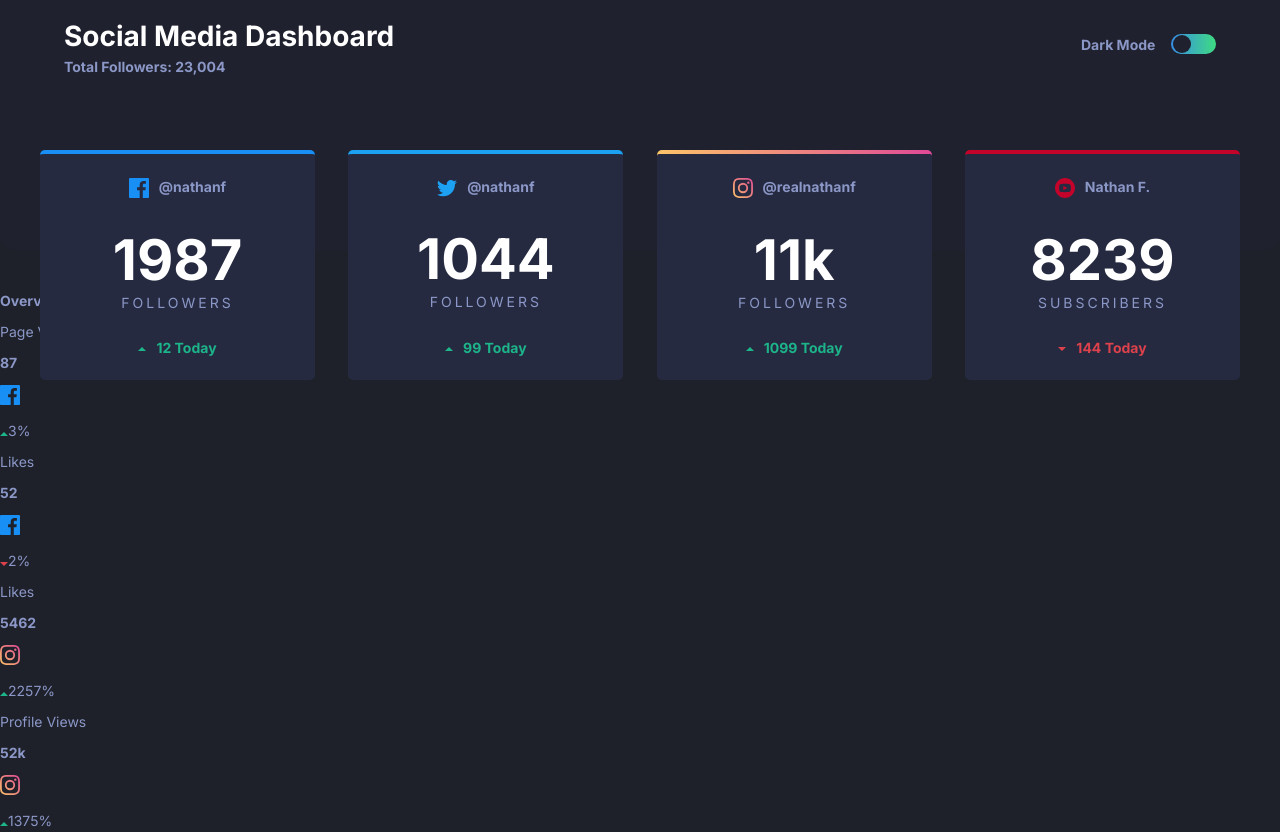
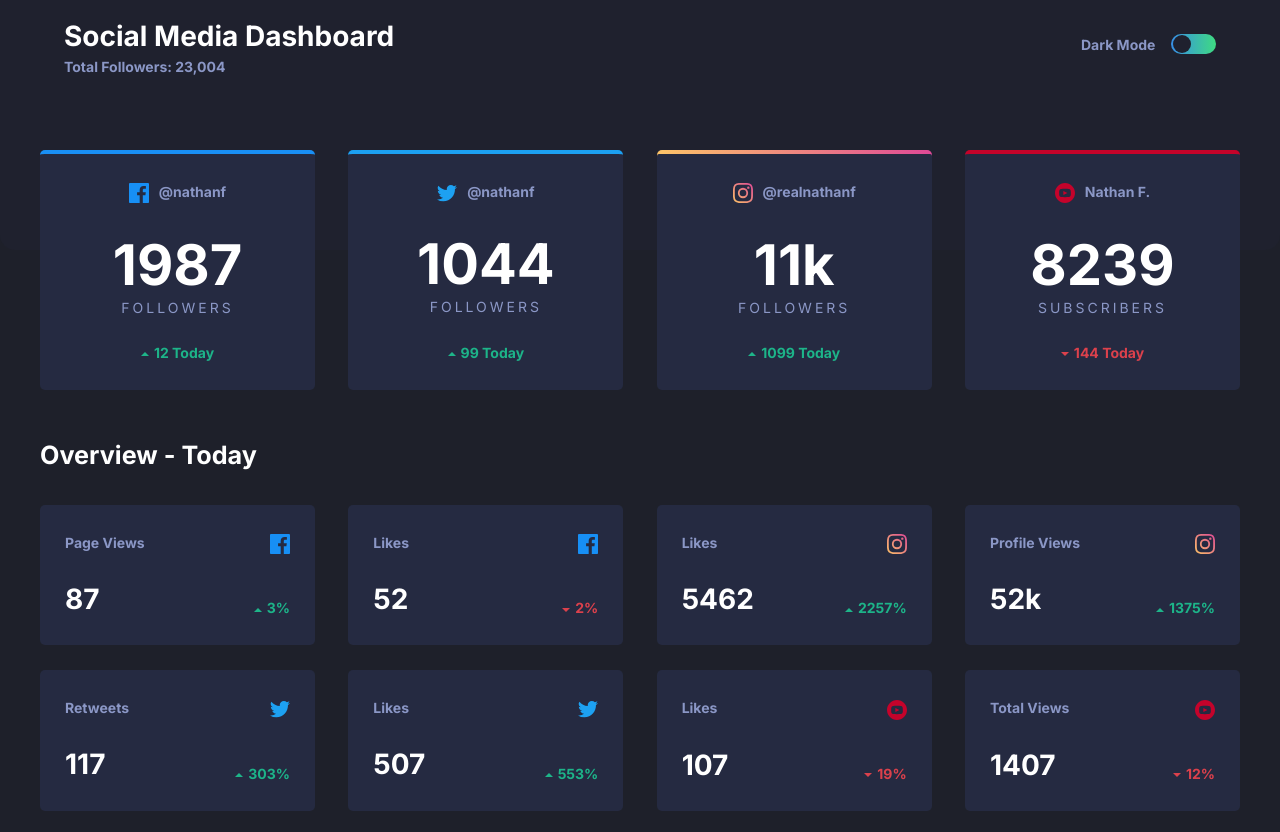
Before and after one commit to dr0geo/socialMediaDashboard, a plain HTML site: page index.html in a window 1280 px wide. Shown: the top 832 px of the page. Drawn offline with Linux system fonts and the light colour scheme; a script that the page names is missing.

Commit message:
CSS created for desktop dark theme

```diff
--- a/index.html
+++ b/index.html
@@ -64,60 +64,60 @@
 
     <h2>Overview - Today</h2>
     <section id="grid">
-      <div>
-        <p>Page Views<p>
+      <div id="facebook-one" class="social-grid">
+        <p class="one">Page Views</p>
         <p><strong>87</strong></p>
-        <p><img src="./resources/images/icon-facebook.svg" alt="FaceBook Logo" /></p>
-        <p><img src="./resources/images/icon-up.svg" alt="" />3%</p>
+        <p class="logo"><img src="./resources/images/icon-facebook.svg" alt="FaceBook Logo" /></p>
+        <p class="green"><img src="./resources/images/icon-up.svg" alt="" />3%</p>
       </div>
 
-      <div>
-        <p>Likes</p>
+      <div id="facebook-two" class="social-grid">
+        <p class="one">Likes</p>
         <p><strong>52</strong></p>
-        <p><img src="./resources/images/icon-facebook.svg" alt="FaceBook Logo" /></p>
-        <p><img src="./resources/images/icon-down.svg" alt="" />2%</p>
+        <p class="logo"><img src="./resources/images/icon-facebook.svg" alt="FaceBook Logo" /></p>
+        <p class="red"><img src="./resources/images/icon-down.svg" alt="" />2%</p>
       </div>
 
-      <div>
-        <p>Likes</p>
+      <div id="insta-one" class="social-grid">
+        <p class="one">Likes</p>
         <p><strong>5462</strong></p>
-        <p><img src="./resources/images/icon-instagram.svg" alt="Instagram Logo" /></p>
-        <p><img src="./resources/images/icon-up.svg" alt="" />2257%</p>
+        <p class="logo"><img src="./resources/images/icon-instagram.svg" alt="Instagram Logo" /></p>
+        <p class="green"><img src="./resources/images/icon-up.svg" alt="" />2257%</p>
       </div>
 
-      <div>
-        <p>Profile Views</p>
+      <div id="insta-two" class="social-grid">
+        <p class="one">Profile Views</p>
         <p><strong>52k</strong></p>
-        <p><img src="./resources/images/icon-instagram.svg" alt="Instagram Logo" /></p>
-        <p><img src="./resources/images/icon-up.svg" alt="" />1375%</p>
+        <p class="logo"><img src="./resources/images/icon-instagram.svg" alt="Instagram Logo" /></p>
+        <p class="green"><img src="./resources/images/icon-up.svg" alt="" />1375%</p>
       </div>
 
-      <div>
-        <p>Retweets</p>
+      <div id="twitter-one" class="social-grid">
+        <p class="one">Retweets</p>
         <p><strong>117</strong></p>
-        <p><img src="./resources/images/icon-twitter.svg" alt="Twitter Logo" /></p>
-        <p><img src="./resources/images/icon-up.svg" alt="" />303%</p>
+        <p class="logo"><img src="./resources/images/icon-twitter.svg" alt="Twitter Logo" /></p>
+        <p class="green"><img src="./resources/images/icon-up.svg" alt="" />303%</p>
       </div>
 
-      <div>
-        <p>Likes</p>
+      <div id="twitter-two" class="social-grid">
+        <p class="one">Likes</p>
         <p><strong>507</strong></p>
-        <p><img src="./resources/images/icon-twitter.svg" alt="Twitter Logo" /></p>
-        <p><img src="./resources/images/icon-up.svg" alt="" />553%</p>
+        <p class="logo"><img src="./resources/images/icon-twitter.svg" alt="Twitter Logo" /></p>
+        <p class="green"><img src="./resources/images/icon-up.svg" alt="" />553%</p>
       </div>
 
-      <div>
-        <p>Likes</p>
+      <div id="youtube-one" class="social-grid">
+        <p class="one">Likes</p>
         <p><strong>107</strong></p>
-        <p><img src="./resources/images/icon-youtube.svg" alt="YouTube Logo" /></p>
-        <p><img src="./resources/images/icon-down.svg" alt="" />19%</p>
+        <p class="logo"><img src="./resources/images/icon-youtube.svg" alt="YouTube Logo" /></p>
+        <p class="red"><img src="./resources/images/icon-down.svg" alt="" />19%</p>
       </div>
 
-      <div>
-        <p>Total Views</p>
+      <div id="youtube-two" class="social-grid">
+        <p class="one">Total Views</p>
         <p><strong>1407</strong></p>
-        <p><img src="./resources/images/icon-youtube.svg" alt="YouTube Logo" /></p>
-        <p><img src="./resources/images/icon-down.svg" alt="" />12%</p>
+        <p class="logo"><img src="./resources/images/icon-youtube.svg" alt="YouTube Logo" /></p>
+        <p class="red"><img src="./resources/images/icon-down.svg" alt="" />12%</p>
       </div>
     </section>
   </main>
--- a/resources/css/style.css
+++ b/resources/css/style.css
@@ -3,6 +3,7 @@
   font-size: 14px;
   font-family: 'Inter', sans-serif;
   color: hsl(228, 34%, 66%);
+  box-sizing: border-box;
 }
 
 body {
@@ -15,6 +16,7 @@ main {
   background-color: hsl(230, 17%, 14%);
   margin-top: -50px;
   padding-top: 50px;
+  padding-bottom: 50px;
 }
 
 /* Header */
@@ -67,6 +69,7 @@ header p {
 
 #switch:hover {
   cursor: pointer;
+  background-image: linear-gradient(90deg, hsl(210, 78%, 64%), hsl(146, 68%, 63%));
 }
 
 #ball {
@@ -103,6 +106,11 @@ header p {
   vertical-align: middle;
 }
 
+#total-followers .red img, #total-followers .green img {
+  margin-right: 5px;
+  vertical-align: middle;
+}
+
 #total-followers strong {
   color: white;
   font-weight: 700;
@@ -134,8 +142,8 @@ header p {
   justify-content: space-around;
   align-items: center;
   transition: background-color 0.5s;
-  padding-top: 10px;
-  padding-bottom: 10px;
+  padding-top: 15px;
+  padding-bottom: 15px;
 }
 
 .social-network:hover {
@@ -172,3 +180,82 @@ header p {
   grid-area: 1 / 4 / 2 / 5;
   border-top: 4px solid hsl(348, 97%, 39%);
 }
+
+/* Second part: */
+
+h2 {
+  font-size: 1.8rem;
+  margin: auto;
+  margin-top: 150px;
+  color: hsl(0, 0%, 100%);
+  max-width: 1200px;
+}
+
+#grid {
+  margin: auto;
+  margin-top: 20px;
+  margin-bottom: 50px;
+  max-width: 1200px;
+  width: 100%;
+  display: grid;
+  grid-template-rows: 2;
+  grid-template-columns: 4;
+  justify-content: space-between;
+  grid-auto-flow: row;
+}
+
+#grid img {
+  vertical-align: middle;
+}
+
+
+#facebook-one {
+  grid-area: 1 / 1 / 2 / 2;
+}
+
+#youtube-two {
+  grid-area: 2 / 4 / 3 / 5;
+}
+
+.social-grid {
+  display: grid;
+  grid-template-rows: 2;
+  grid-template-columns: 2;
+  grid-auto-flow: column;
+  background-color: hsl(228, 28%, 20%);
+  transition: background-color 0.5s;
+  border-radius: 5px;
+  margin-top: 15px;
+  margin-bottom: 10px;
+  font-weight: 700;
+  min-width: 275px;
+  padding: 15px 25px;
+}
+
+.one {
+  grid-area: 1 / 1 / 2 / 2;
+}
+
+#grid .green, #grid .red {
+  grid-area: 2 / 2 / 3 / 3;
+  align-self: end;
+  justify-self: end;
+}
+
+.social-grid:hover {
+  cursor: pointer;
+  background-color: hsl(228, 28%, 28%);
+}
+
+.social-grid strong {
+  color: hsl(0, 0%, 100%);
+  font-size: 2rem;
+}
+
+.logo {
+  justify-self: end;
+}
+
+.red img, .green img {
+  margin-right: 5px;
+}
```
